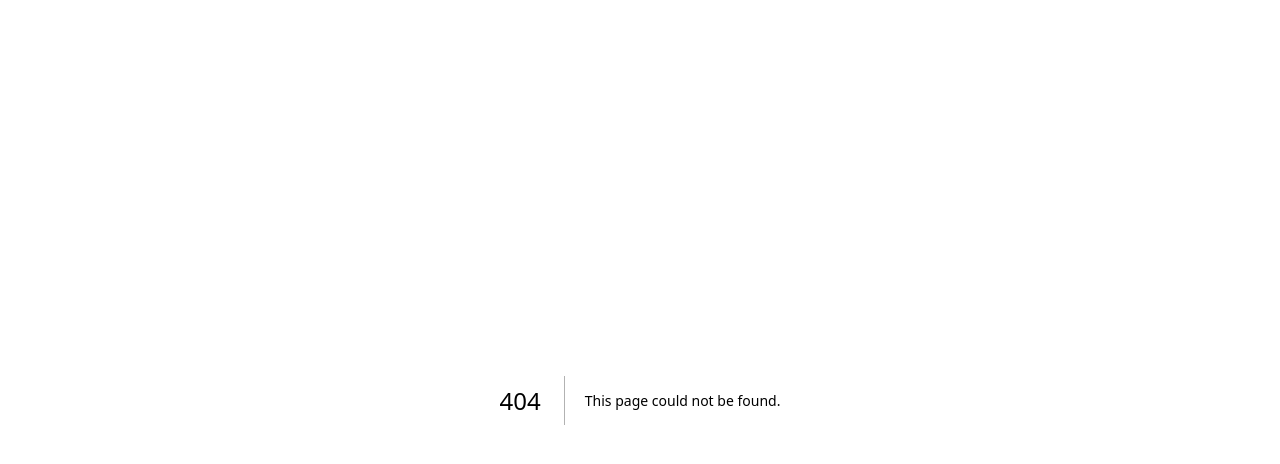
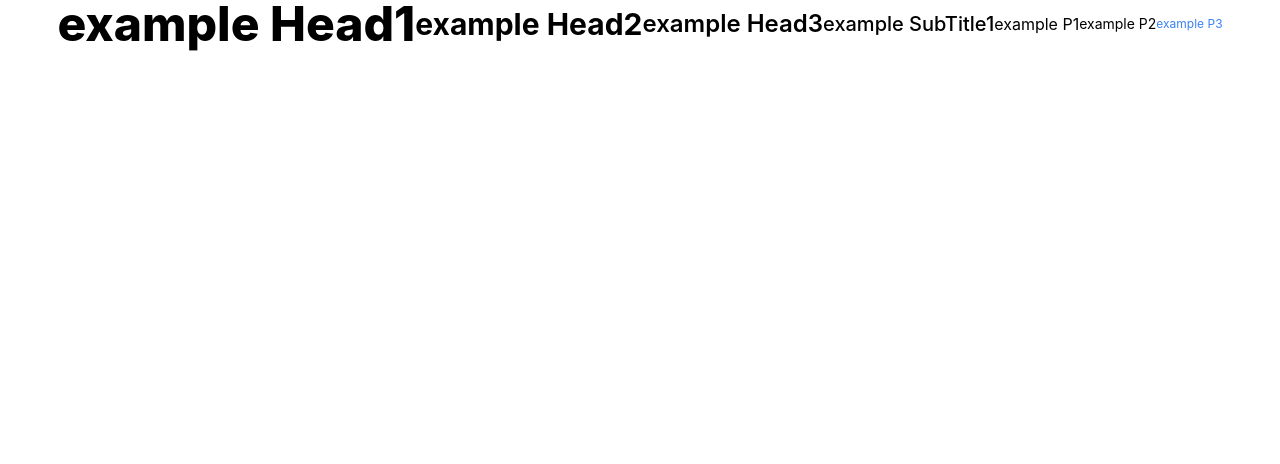
Before and after one commit to project-mos/frontend, a Next.js app: page /test in a window 1280 px wide. Before the commit this address had no page. Shown: the top 464 px of the page. Built offline with nearby package versions, Linux system fonts and the light colour scheme.

Commit message:
🚀 [Feat]: Typography atom

```diff
--- a/package.json
+++ b/package.json
@@ -16,6 +16,7 @@
     "@tanstack/react-query-devtools": "^5.66.0",
     "autoprefixer": "^10.4.20",
     "class-variance-authority": "^0.7.1",
+    "classnames": "^2.5.1",
     "clsx": "^2.1.1",
     "next": "15.1.6",
     "react": "^19.0.0",
@@ -36,6 +37,7 @@
     "@storybook/nextjs": "^8.5.2",
     "@storybook/react": "^8.5.2",
     "@storybook/test": "^8.5.2",
+    "@types/classnames": "^2.3.4",
     "@types/node": "^20",
     "@types/react": "^19",
     "@types/react-dom": "^19",
--- a/src/app/page.tsx
+++ b/src/app/page.tsx
@@ -1,3 +1,5 @@
+import Typography from "@/components/atoms/Typography";
+
 export default function Home() {
   return (
     <div className="flex h-200 items-center justify-center border-10 border-red-500 bg-white text-black"></div>
--- /dev/null
+++ b/src/app/test/page.tsx
@@ -0,0 +1,15 @@
+import Typography from "@/components/atoms/Typography";
+
+export default function TestPage() {
+  return (
+    <div className="flex h-200 items-center justify-center border-10 border-red-500 bg-white text-black">
+      <Typography.Head1>example Head1</Typography.Head1>
+      <Typography.Head2>example Head2</Typography.Head2>
+      <Typography.Head3>example Head3</Typography.Head3>
+      <Typography.SubTitle1>example SubTitle1</Typography.SubTitle1>
+      <Typography.P1>example P1</Typography.P1>
+      <Typography.P2>example P2</Typography.P2>
+      <Typography.P3 className="text-blue-500">example P3</Typography.P3>
+    </div>
+  );
+}
--- /dev/null
+++ b/src/components/atoms/Typography.tsx
@@ -0,0 +1,42 @@
+import React, { ReactNode } from "react";
+import classNames from "classnames";
+
+type TypoType = "Head1" | "Head2" | "Head3" | "SubTitle1" | "P1" | "P2" | "P3";
+
+interface TypographyProps {
+  children: ReactNode;
+  className?: string;
+}
+
+const typoTypeMap: Record<TypoType, string> = {
+  Head1: "text-5xl font-extrabold",
+  Head2: "text-3xl font-bold",
+  Head3: "text-2xl font-semibold",
+  SubTitle1: "text-xl font-medium",
+  P1: "text-base",
+  P2: "text-sm",
+  P3: "text-xs",
+};
+
+const BaseTypography = ({
+  type,
+  children,
+  className,
+}: TypographyProps & { type: TypoType }) => {
+  const style = typoTypeMap[type];
+  return <p className={classNames(style, className)}>{children}</p>;
+};
+
+const Typography = {
+  Head1: (props: TypographyProps) => <BaseTypography type="Head1" {...props} />,
+  Head2: (props: TypographyProps) => <BaseTypography type="Head2" {...props} />,
+  Head3: (props: TypographyProps) => <BaseTypography type="Head3" {...props} />,
+  SubTitle1: (props: TypographyProps) => (
+    <BaseTypography type="SubTitle1" {...props} />
+  ),
+  P1: (props: TypographyProps) => <BaseTypography type="P1" {...props} />,
+  P2: (props: TypographyProps) => <BaseTypography type="P2" {...props} />,
+  P3: (props: TypographyProps) => <BaseTypography type="P3" {...props} />,
+};
+
+export default Typography;
```
Also changed, not shown: 1 other file (tests, documents, lock files or other folders).
